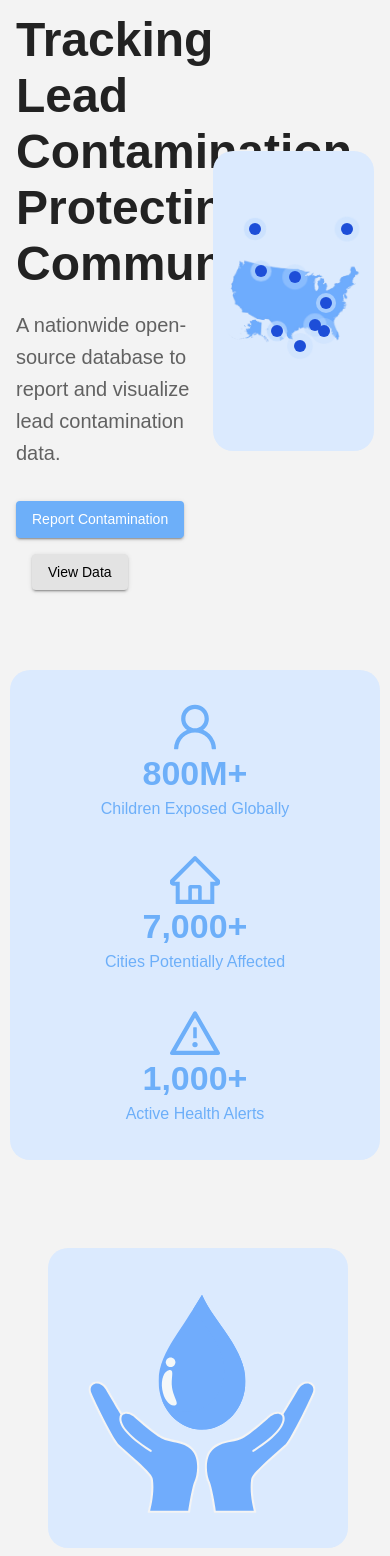
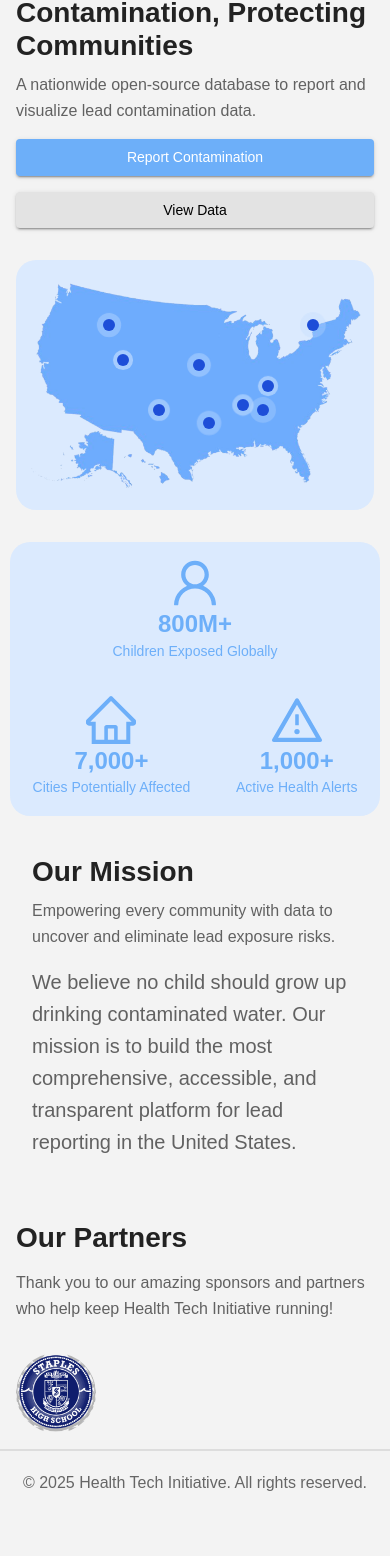
Before and after one commit to IggyLikesToCode/HealthTechInitiative2024-2025, a React (Create React App) app in the folder hti24-25/: page / in a window 390 px wide. Shown: the part 185-1741 px from the top of the page. After the commit the page ends 1700 px from the top, so only its background shows below. Built offline with nearby package versions, Linux system fonts and the light colour scheme; the HTML template or start-up script is replaced by a standard one.

Commit message:
Report page and dynamic sizing

```diff
--- a/hti24-25/src/tabs/Home.jsx
+++ b/hti24-25/src/tabs/Home.jsx
@@ -53,41 +53,46 @@ const Home = () => {
       <Container
         sx={{
           display: "flex",
+          flexDirection: { xs: "column", md: "row" },
           alignItems: "center",
           justifyContent: "space-between",
-          py: 10,
+          py: { xs: 4, md: 10 },
         }}
       >
-        <Box sx={{ width: "50%" }}>
-          <Typography variant="h3" fontWeight="bold" gutterBottom>
+        <Box sx={{ width: { xs: "100%", md: "50%" }, mb: { xs: 4, md: 0 } }}>
+          <Typography variant="h3" fontWeight="bold" gutterBottom sx={{ fontSize: { xs: "1.75rem", md: "3rem" } }}>
             Tracking Lead Contamination, Protecting Communities
           </Typography>
-          <Typography variant="h6" color="textSecondary" paragraph>
+          <Typography variant="h6" color="textSecondary" paragraph sx={{ fontSize: { xs: "1rem", md: "1.25rem" } }}>
             A nationwide open-source database to report and visualize lead
             contamination data.
           </Typography>
+          <Box sx={{ display: "flex", flexDirection: { xs: "column", sm: "row" }, gap: 2 }}>
             <Button
               variant="contained"
               color="primary"
-            sx={{ color: "white", mt: 2 }}
+              sx={{ color: "white" }}
               href="/report"
+              fullWidth={{ xs: true, sm: false }}
             >
               Report Contamination
             </Button>
             <Button
               variant="contained"
               color="secondary"
-            sx={{ color: "black", mt: 2, ml: 2 }}
+              sx={{ color: "black" }}
               href="/map"
+              fullWidth={{ xs: true, sm: false }}
             >
               View Data
             </Button>
           </Box>
+        </Box>
 
         <Box
           sx={{
-            width: "45%",
-            height: "300px",
+            width: { xs: "100%", md: "45%" },
+            height: { xs: "250px", md: "300px" },
             backgroundColor: "#dbeafe",
             borderRadius: "20px",
             display: "flex",
@@ -157,36 +162,36 @@ const Home = () => {
             height: "auto",
             backgroundColor: "#dbeafe",
             borderRadius: "20px",
-            p: 4,
+            p: { xs: 2, md: 4 },
           }}
         >
             <Grid container spacing={4} justifyContent="space-around">
                 <Grid item xs={12} sm={4} textAlign="center">
                     <User style={{ color: "#6daff9", fontSize: 50 }} />
-                    <Typography variant="h4" fontWeight="bold" color="primary">
+                    <Typography variant="h4" fontWeight="bold" color="primary" sx={{ fontSize: { xs: "1.5rem", md: "2.125rem" } }}>
                         800M+
                     </Typography>
-                    <Typography variant="subtitle1" color="primary">
+                    <Typography variant="subtitle1" color="primary" sx={{ fontSize: { xs: "0.875rem", md: "1rem" } }}>
                         Children Exposed Globally
                     </Typography>
                 </Grid>
 
                 <Grid item xs={12} sm={4} textAlign="center">
                     <City style={{ color: "#6daff9", fontSize: 50 }} />
-                    <Typography variant="h4" fontWeight="bold" color="primary">
+                    <Typography variant="h4" fontWeight="bold" color="primary" sx={{ fontSize: { xs: "1.5rem", md: "2.125rem" } }}>
                         7,000+
                     </Typography>
-                    <Typography variant="subtitle1" color="primary">
+                    <Typography variant="subtitle1" color="primary" sx={{ fontSize: { xs: "0.875rem", md: "1rem" } }}>
                         Cities Potentially Affected
                     </Typography>
                 </Grid>
 
                 <Grid item xs={12} sm={4} textAlign="center">
                     <Warning style={{ color: "#6daff9", fontSize: 50 }} />
-                    <Typography variant="h4" fontWeight="bold" color="primary">
+                    <Typography variant="h4" fontWeight="bold" color="primary" sx={{ fontSize: { xs: "1.5rem", md: "2.125rem" } }}>
                         1,000+
                     </Typography>
-                    <Typography variant="subtitle1" color="primary">
+                    <Typography variant="subtitle1" color="primary" sx={{ fontSize: { xs: "0.875rem", md: "1rem" } }}>
                         Active Health Alerts
                     </Typography>
                 </Grid>
@@ -194,29 +199,28 @@ const Home = () => {
         </Box>
       </Container>
 
-      <Container sx={{ alignItems: "center", width: "100%", mr: 6 }}>
+      <Container sx={{ alignItems: "center", width: "100%", mr: { xs: 0, md: 6 } }}>
         <Grid
           container
           alignItems="center"
           justifyContent="space-between"
           sx={{
-            py: 10,
-            px: 4,
+            py: { xs: 4, md: 10 },
+            px: { xs: 2, md: 4 },
             borderRadius: "32px",
-            width: "90%",
+            width: { xs: "100%", md: "90%" },
           }}
         >
-          <Grid item md={6}>
+          <Grid item xs={12} md={6} sx={{ display: { xs: "none", md: "flex" }, justifyContent: "center", mb: { xs: 4, md: 0 } }}>
               <Box
                   sx={{
-                      height: 280,
                       background: "#dbeafe",
                       borderRadius: "20px",
                       display: "flex",
                       alignItems: "center",
                       justifyContent: "center",
-                      width: "300px",
-                      height: "300px",
+                      width: { xs: "250px", md: "300px" },
+                      height: { xs: "250px", md: "300px" },
                   }}
               >
                   <Box
@@ -236,19 +240,20 @@ const Home = () => {
               fontWeight="bold"
               color="textPrimary"
               gutterBottom
+              sx={{ fontSize: { xs: "1.75rem", md: "3rem" } }}
             >
               Our Mission
             </Typography>
             <Typography
               variant="h6"
               color="text.secondary"
-              sx={{ maxWidth: "600px", mb: 2 }}
+              sx={{ maxWidth: "600px", mb: 2, fontSize: { xs: "1rem", md: "1.25rem" } }}
             >
               Empowering every community with data to uncover and eliminate lead
               exposure risks.
             </Typography>
             <Typography
-              variant="body1"
+              variant="h6"
               color="text.secondary"
               sx={{ maxWidth: "600px" }}
             >
@@ -260,11 +265,11 @@ const Home = () => {
         </Grid>
       </Container>
 
-      <Box sx={{ mt: 4, ml: 10 }}>
-        <Typography variant="h3" fontWeight="bold" color="textPrimary" mb={2}>
+      <Box sx={{ mt: 4, ml: { xs: 2, md: 10 }, mr: { xs: 2, md: 0 } }}>
+        <Typography variant="h3" fontWeight="bold" color="textPrimary" mb={2} sx={{ fontSize: { xs: "1.75rem", md: "3rem" } }}>
           Our Partners
         </Typography>
-        <Typography variant="h6" color="text.secondary" mb={4}>
+        <Typography variant="h6" color="text.secondary" mb={4} sx={{ fontSize: { xs: "1rem", md: "1.25rem" } }}>
           Thank you to our amazing sponsors and partners who help keep Health
           Tech Initiative running!
         </Typography>
@@ -278,7 +283,6 @@ const Home = () => {
                   "&::-webkit-scrollbar": { display: "none" },
               }}
           >
-              {/* staples partner */}
               <Avatar
                   alt="Staples High School"
                   src="/assets/stapleshighschool.png"
@@ -287,37 +291,10 @@ const Home = () => {
                       height: "10vw",
                       maxWidth: "110px",
                       maxHeight: "110px",
+                      minWidth: "80px",
+                      minHeight: "80px",
                   }}
               />
-
-              {/*
-              <Avatar
-                  alt="Partner 2"
-                  sx={{
-                      bgcolor: "#6daff9",
-                      width: "8vw",
-                      height: "8vw",
-                      maxWidth: "100px",
-                      maxHeight: "100px",
-                  }}
-              >
-                  <User />
-              </Avatar>
-
-              {/* Gray circular partner icon */}
-              {/*<Avatar
-                  alt="Partner 3"
-                  sx={{
-                      bgcolor: "primary.main",
-                      width: "8vw",
-                      height: "8vw",
-                      maxWidth: "100px",
-                      maxHeight: "100px",
-                  }}
-
-              >
-                  <User />
-              </Avatar>*/}
 
           </Box>
       </Box>
--- a/hti24-25/src/tabs/Report.jsx
+++ b/hti24-25/src/tabs/Report.jsx
@@ -9,6 +9,7 @@ import {
   AccordionSummary,
   AccordionDetails,
   Paper,
+  alertTitleClasses,
 } from "@mui/material";
 import ExpandMoreIcon from "@mui/icons-material/ExpandMore";
 import { useState } from "react";
@@ -86,11 +87,11 @@ const Report = () => {
   };
 
   return (
-      <Box sx={{ pt: "8vh", px: { xs: 2, sm: 6 }, minHeight: "100vh" }}>
-        <Grid container spacing={6} alignItems="flex-start">
+      <Box sx={{ pt: "8vh", px: { xs: 2, sm: 6 }, minHeight: "100vh", display: "flex", flexDirection: "column", justifyContent: "space-between" }}>
+        <Grid container spacing={4} sx={{flexDirection: { xs: "column", sm: "row" }, alignItems: "flex-start"}}>
           {/* Left: Form */}
-          <Grid item xs={12} md={7} lg={6}>
-            <Paper sx={{ p: 4 }}>
+          <Grid item sx={{ flex: "1 1 60%", minWidth: 300 }}>
+            <Paper sx={{ p: 4, maxWidth: "100%", flexGrow: 1 }}>
               <Typography variant="h5" gutterBottom>
                 Report Lead Contamination
               </Typography>
@@ -148,7 +149,7 @@ const Report = () => {
           </Grid>
 
           {/* Right: Instructions */}
-          <Grid item xs={12} md={5} lg={4}>
+          <Grid item sx={{ flex: "1 1 35%", minWidth: 250 }}>
             <Typography variant="h6" sx={{ mb: 2 }}>
               Instructions
             </Typography>
--- a/hti24-25/src/tabs/TestKits.jsx
+++ b/hti24-25/src/tabs/TestKits.jsx
@@ -41,16 +41,17 @@ const TestKits = () => {
             display: "flex",
             justifyContent: "center",
             alignItems: "flex-start",
-            pt: "8vh"
+            pt: { xs: "4vh", md: "8vh" },
+            px: { xs: 2, sm: 0 }
           }}
       >
         <Box
             sx={{
-              width:"45%"
+              width: { xs: "100%", sm: "80%", md: "45%" }
             }}
         >
-          <CardContent sx={{ p: { xs: 4, sm: 6 } }}>
-            <Typography variant="h4" align="center" gutterBottom>
+          <CardContent sx={{ p: { xs: 3, sm: 4, md: 6 } }}>
+            <Typography variant="h4" align="center" gutterBottom sx={{ fontSize: { xs: "1.5rem", sm: "2rem", md: "2.125rem" } }}>
               Request a Lead Kit
             </Typography>
             <Box
@@ -95,9 +96,7 @@ const TestKits = () => {
               rows={5}
               variant="outlined"
               />
-
-
-              <Button
+                <Button
                   variant="contained"
                   color="primary"
                   fullWidth
@@ -105,7 +104,7 @@ const TestKits = () => {
                   sx={{
                     py: .5,
                     fontWeight: "bold",
-                    fontSize: "1.1rem",
+                    fontSize: { xs: "1rem", md: "1.1rem" },
                     color:"white"
                   }}
               >
--- a/hti24-25/src/theme.jsx
+++ b/hti24-25/src/theme.jsx
@@ -25,6 +25,15 @@ const theme = createTheme({
       textTransform: "none", // Prevents all caps in buttons
     },
   },
+  breakpoints: {
+    values: {
+      xs: 0,
+      sm: 500,
+      md: 800,
+      lg: 1200,
+      xl: 1536
+  }
+  }
 });
 
 export default theme;
```
Lines whose indentation alone changed are shown as unchanged.
